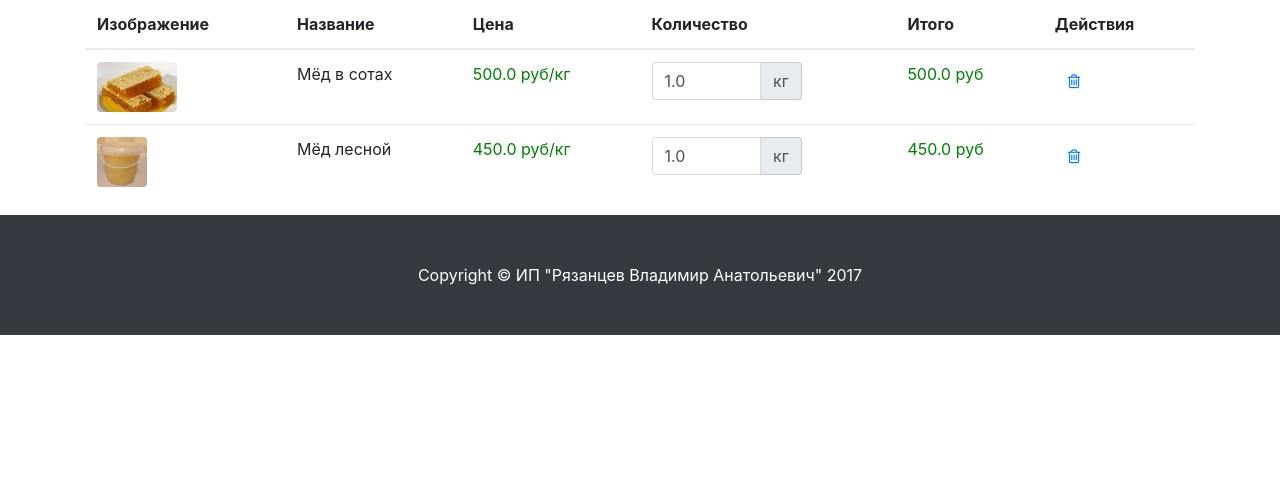
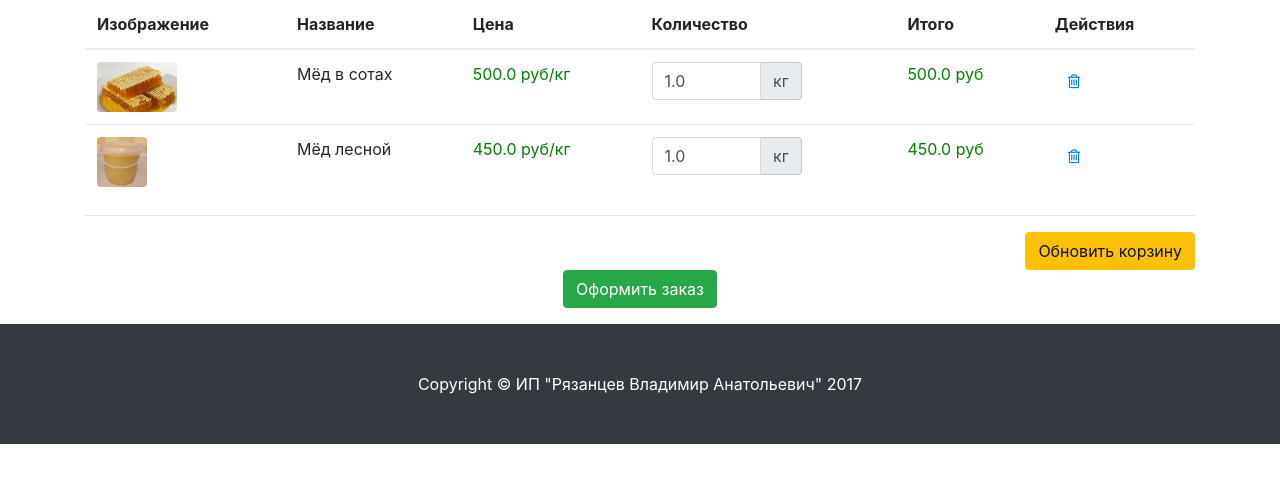
Before and after one commit to AlexeyKutepov/beekeeper_store, a Django app: template store/templates/cart.html in a window 1280 px wide. Shown: the part 205-688 px from the top of the page. Run offline with Django 3.2, Linux system fonts and the light colour scheme; the template is opened without the code that fills it: values that come from a table or form of the project are taken from there, others are empty; data comes from the database, SQL or seed files in the repository; some libraries are stand-ins or nearby versions.

Commit message:
Доработка корзины

```diff
--- a/store/templates/cart.html
+++ b/store/templates/cart.html
@@ -49,7 +49,7 @@
                         </div>
                     </td>
                     <td>
-                        <span style="color: green; ">{{ item.quantity|mul:item.product.price}} руб</span>
+                        <span style="color: green; ">{{ item.quantity|mul:item.product.price }} руб</span>
                     </td>
                     <td><a href="{% url "delete_from_cart" id=item.id %}" class="btn btn-default"><i
                             class="fa fa-trash-o" aria-hidden="true"></i></a></td>
@@ -57,6 +57,18 @@
             {% endfor %}
             </tbody>
         </table>
+        <hr>
+        <div class="row">
+            <div class="col-md-12">
+                <a href="" class="btn btn-warning pull-right">Обновить корзину</a>
+            </div>
+        </div>
+        <div class="row">
+            <div class="col-md-12 text-center">
+                <a href="" class="btn btn-success">Оформить заказ</a>
+            </div>
+        </div>
+        <p></p>
 
     </div>
     <!-- /.container -->
```
